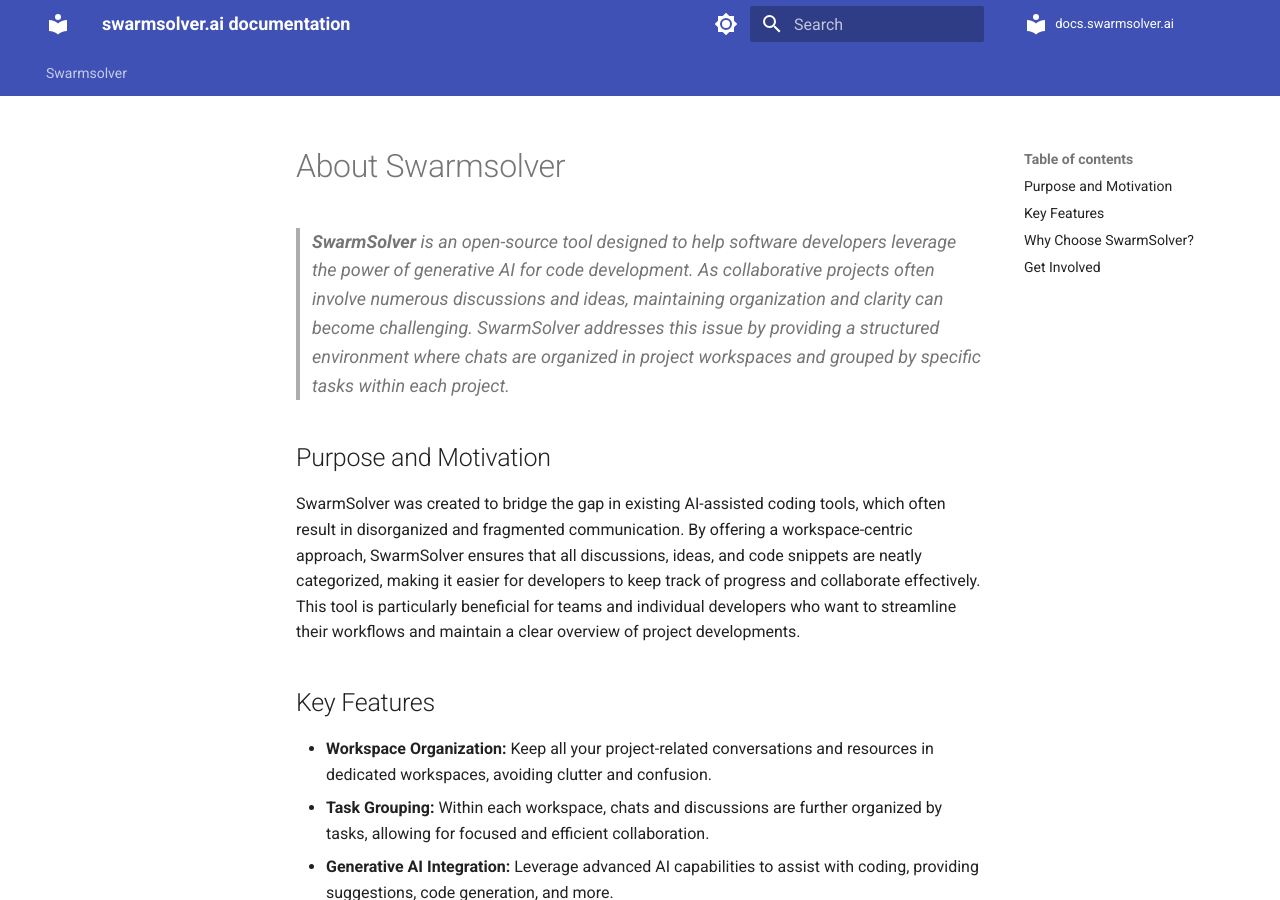
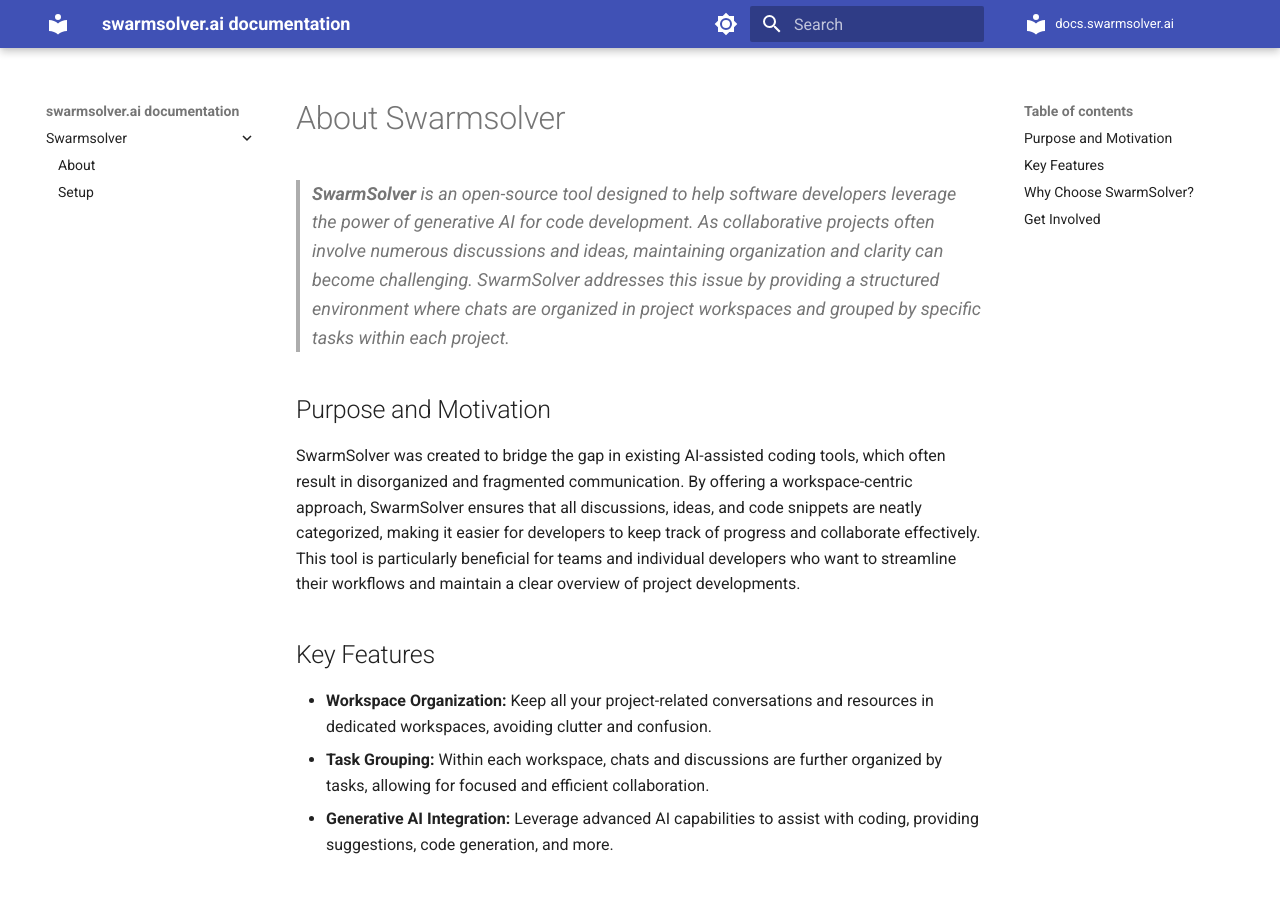
Before and after one commit to swarmsolver-ai/docs.swarmsolver.ai, an MkDocs documentation site: the page built from docs/index.md, in a window 1280 px wide and 900 px high. Built offline with MkDocs 1.6.1 and Material for MkDocs 9.7.7, drawn with Linux system fonts in a browser that asks for light colours; comment, search, counter and statistics services are not loaded.

Commit message:
page structure

```diff
--- a/mkdocs.yml
+++ b/mkdocs.yml
@@ -262,7 +262,7 @@ theme:
     #- navigation.instant     # Instant loading pages.
     #- navigation.indexes     # Attach pages directly to Sections. Incompatible with "toc.integrate"
     #- navigation.sections    # Render top sections as groups.
-    - navigation.tabs         # Render top sections as tabs at the top.
+   # - navigation.tabs         # Render top sections as tabs at the top.
   #- navigation.tabs.sticky # Tabs won't disappear when scrolling down. Requires "navigation.tabs".
     - navigation.top         # Adds a "Back to top" that is shown when scrolling up.
   #- navigation.tracking    # Updates the url with highlighted section anchor.
```
